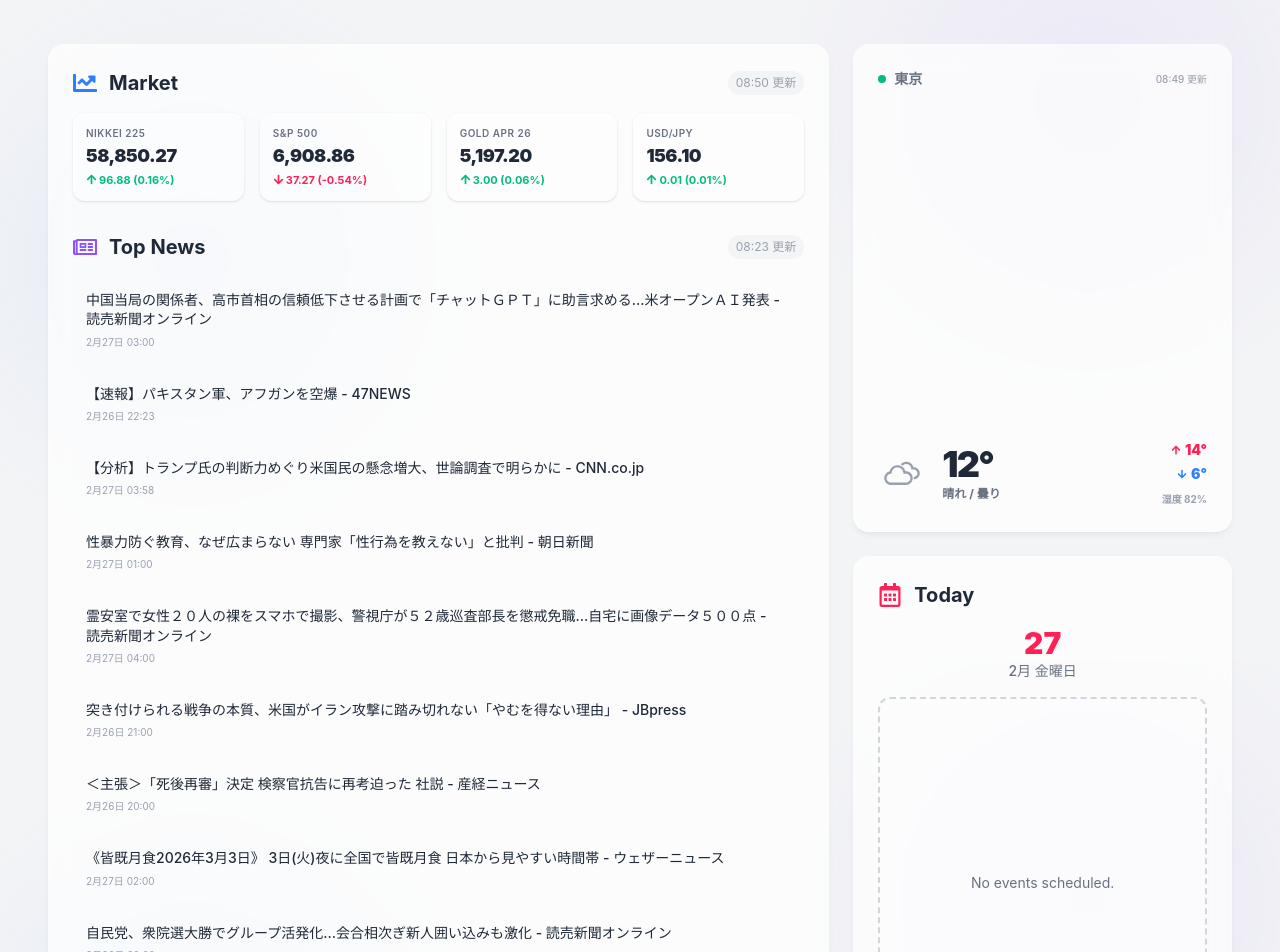
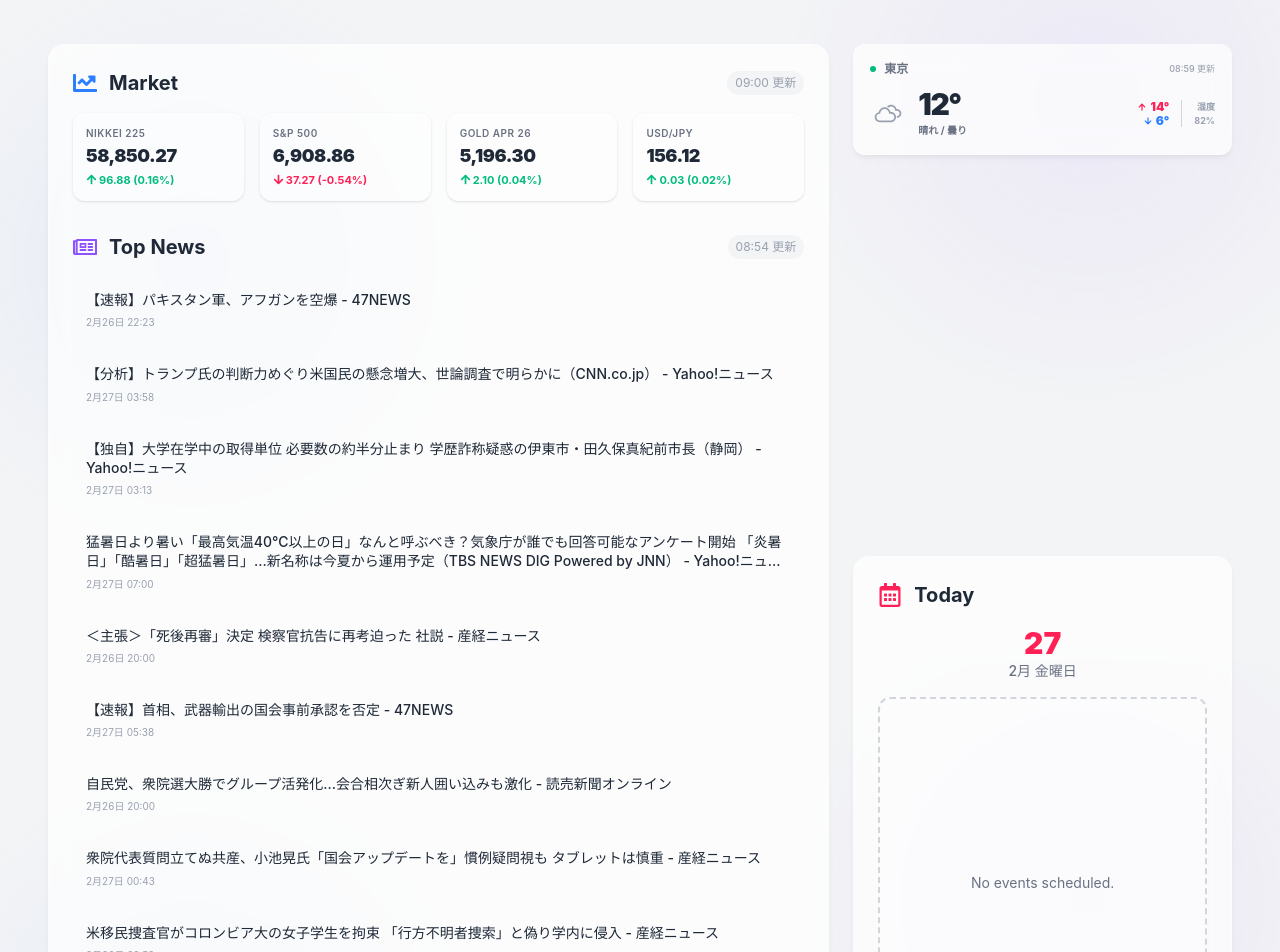
Before and after one commit to kcyth39/personal-dashboard, a React (Vite) app: page / in a window 1280 px wide. Shown: the part 140-1092 px from the top of the page. Built offline with nearby package versions, Linux system fonts and the light colour scheme.

Commit message:
Tweak weather card design to reduce excessive padding and make it more compact

```diff
--- a/public/data/dashboard-data.json
+++ b/public/data/dashboard-data.json
@@ -1,35 +1,25 @@
 {
   "news": {
     "items": [
-      {
-        "title": "中国当局の関係者、高市首相の信頼低下させる計画で「チャットＧＰＴ」に助言求める…米オープンＡＩ発表 - 読売新聞オンライン",
-        "link": "https://news.google.com/rss/articles/CBMiYkFVX3lxTE5TMG9neFBSYWZPaFM4WHRVcGlfaFhsUlFsOFlzTmZIOURybnA3T0VQQ0pEbkZVRnpoZ1U4UzdTRDduLV84R1RwUV9DbmZqUldyQ09RamZDMXRqa29QLVF0MkFn?oc=5",
-        "pubDate": "Fri, 27 Feb 2026 03:00:00 GMT"
-      },
       {
         "title": "【速報】パキスタン軍、アフガンを空爆 - 47NEWS",
         "link": "https://news.google.com/rss/articles/CBMiS0FVX3lxTE5qc3ZqS3MwaFNLdW43OGRBM0ZzV0lVNzNWY0dsQnhWV3habTM1UEY0b2pyMDJNTDVyeHlaSEU0bmxOR25MT2g3aDFQcw?oc=5",
         "pubDate": "Thu, 26 Feb 2026 22:23:18 GMT"
       },
       {
-        "title": "【分析】トランプ氏の判断力めぐり米国民の懸念増大、世論調査で明らかに - CNN.co.jp",
-        "link": "https://news.google.com/rss/articles/CBMiUEFVX3lxTFBlLU9Ublp5c3VxeHZoUHp2MTlLNHMtZlpHN01wQ2hFV1lacFlsYjVwUk8yeE1aUS1MTnlEa3pPamw2bzd5OUtrRjRUUjFQN0My?oc=5",
+        "title": "【分析】トランプ氏の判断力めぐり米国民の懸念増大、世論調査で明らかに（CNN.co.jp） - Yahoo!ニュース",
+        "link": "https://news.google.com/rss/articles/CBMif0FVX3lxTFBnbEtJYmtUNHJwOFhNeUV3TlNGdVUwWmZrRmJ4amE1MXR6bGdGU3k0U3E5dnRGY1ZLbzA1VDdyQ1lGMkkzbEVOYXZBSXphLWdwZzZEYmJFUkpFeUpxVUd6TGVkWVN2TUdBcTB6OGp0R0h0cDM4NzMzdElWZXRCWkE?oc=5",
         "pubDate": "Fri, 27 Feb 2026 03:58:00 GMT"
       },
       {
-        "title": "性暴力防ぐ教育、なぜ広まらない 専門家「性行為を教えない」と批判 - 朝日新聞",
-        "link": "https://news.google.com/rss/articles/CBMiZ0FVX3lxTE1KTmFVT2VGSHpqR0w3TzN1ZUoyWHp5WWxIZkdCOTRyRHpXLXlXS2NEUjJTWUJjREdIZHcxdGNNVENEM1ppd2JmOXFaSHVsZ04yZnhaNC1JMFNsSElQYXdLOWRRUV9KNUE?oc=5",
-        "pubDate": "Fri, 27 Feb 2026 01:00:00 GMT"
+        "title": "【独自】大学在学中の取得単位 必要数の約半分止まり 学歴詐称疑惑の伊東市・田久保真紀前市長（静岡） - Yahoo!ニュース",
+        "link": "https://news.google.com/rss/articles/CBMif0FVX3lxTE5jLTFjRHZ6QnBGZ05JLUpRSjltXzVnS0tXV1FZdlZOQWo3ZlhHcFNsZm5vTzB4c2Q0eFBDZ09MTEt4RVo1SGt0dkdTUUdOM1ZMNjdydGFoOHdISzVZTW1XMUhLWklQdlNLdDBSY0lrTFhkZTQwNVFLcUZsZVREaTQ?oc=5",
+        "pubDate": "Fri, 27 Feb 2026 03:13:01 GMT"
       },
       {
-        "title": "霊安室で女性２０人の裸をスマホで撮影、警視庁が５２歳巡査部長を懲戒免職…自宅に画像データ５００点 - 読売新聞オンライン",
-        "link": "https://news.google.com/rss/articles/CBMiZkFVX3lxTFBjVHNNMkk0emk2Qm1CVlNpRUlTU280ai1Dalh2dTRQeDM3VmpLam1NVEhsVTd5YzdmVE5FckRFVlJEYjRUNUl5ckFmaDBVOHJvdGxSUHB2ZHF2ei1XTWo2VmkzMXFlQQ?oc=5",
-        "pubDate": "Fri, 27 Feb 2026 04:00:00 GMT"
-      },
-      {
-        "title": "突き付けられる戦争の本質、米国がイラン攻撃に踏み切れない「やむを得ない理由」 - JBpress",
-        "link": "https://news.google.com/rss/articles/CBMiVkFVX3lxTE9jS20zVVRra2JUN0NVLUtfNnVaTXd4UDA3b2tiVXpyT3VpUkxpbUhCYjlyanBfY1VSMG1ydWFaeDlzdlNJclNQVFBrbzV5QUxOUFoyTG9R?oc=5",
-        "pubDate": "Thu, 26 Feb 2026 21:00:00 GMT"
+        "title": "猛暑日より暑い「最高気温40℃以上の日」なんと呼ぶべき？気象庁が誰でも回答可能なアンケート開始 「炎暑日」「酷暑日」「超猛暑日」…新名称は今夏から運用予定（TBS NEWS DIG Powered by JNN） - Yahoo!ニュース",
+        "link": "https://news.google.com/rss/articles/CBMif0FVX3lxTE0zVlY4blNNVU5oSFdWV2lieDYxa3dkc2V6cHRsUzl3UnEtajN5RHN5b3ItZUlRNjQtU0dhYThTQnhhWkVsUWJpdnJGWWVfY1FIdVFSR0pJUkUwNFFvWWFEQkoxT3U4WEdHX3FqbTBHU1FKMXh3djFoLWtyMk1yTTQ?oc=5",
+        "pubDate": "Fri, 27 Feb 2026 07:00:01 GMT"
       },
       {
         "title": "＜主張＞「死後再審」決定 検察官抗告に再考迫った 社説 - 産経ニュース",
@@ -37,9 +27,9 @@
         "pubDate": "Thu, 26 Feb 2026 20:00:00 GMT"
       },
       {
-        "title": "《皆既月食2026年3月3日》 3日(火)夜に全国で皆既月食 日本から見やすい時間帯 - ウェザーニュース",
-        "link": "https://news.google.com/rss/articles/CBMiVEFVX3lxTE9OeXc1N3VwaWxFZl9qZEpTTTdFQmFNZUNUOEFvWjE2OUswVjI2VVZFUTlCVUlQSm9kVXFZWV8zbTRHWTJwTVJIdlp1cVhWemFHYVhUUA?oc=5",
-        "pubDate": "Fri, 27 Feb 2026 02:00:00 GMT"
+        "title": "【速報】首相、武器輸出の国会事前承認を否定 - 47NEWS",
+        "link": "https://news.google.com/rss/articles/CBMiS0FVX3lxTE4zWDFycnc2ZlF4UEtqWk1yV2N6S0VxZlUzUXFWamJFRXVYamNha1U2ZE5GTWlZV3lkQ2F0akIyVnN2U2ctaGFJd3ludw?oc=5",
+        "pubDate": "Fri, 27 Feb 2026 05:38:32 GMT"
       },
       {
         "title": "自民党、衆院選大勝でグループ活発化…会合相次ぎ新人囲い込みも激化 - 読売新聞オンライン",
@@ -47,12 +37,22 @@
         "pubDate": "Thu, 26 Feb 2026 20:00:00 GMT"
       },
       {
-        "title": "「国民会議」で議論が始まった消費税減税の「効果」、ドイツや英国の先行事例は…家計への恩恵は限定的？ - 読売新聞オンライン",
-        "link": "https://news.google.com/rss/articles/CBMiZEFVX3lxTFBpMmkwSnFjTVBQTUt1cmtoT1doMTFyTC1IemY3Z0dmWEt1YTJ0ZjBhSGlob2FFdDlGdXMzaURhYmtISk5fZTFqTTYyeVg3dHNCb3NiSzVTN1VEdjVPWXYxUG9udkc?oc=5",
-        "pubDate": "Thu, 26 Feb 2026 20:00:00 GMT"
+        "title": "衆院代表質問立てぬ共産、小池晃氏「国会アップデートを」慣例疑問視も タブレットは慎重 - 産経ニュース",
+        "link": "https://news.google.com/rss/articles/CBMidkFVX3lxTE0wRGNFME9HeDB6RnZfWlFnZnI2VmZYc2kwQlZnbzNkZzRTUVNEWDJOYWZRUGNKRGhYdmduLV93bmVXbDI4Qm1XcGtjYlM3Z1NzQnZHcGY0LU5GaWNVOGt5SlA3ZkpXXy0yLTF1NWV2TzhtU0JoUUE?oc=5",
+        "pubDate": "Fri, 27 Feb 2026 00:43:09 GMT"
+      },
+      {
+        "title": "米移民捜査官がコロンビア大の女子学生を拘束 「行方不明者捜索」と偽り学内に侵入 - 産経ニュース",
+        "link": "https://news.google.com/rss/articles/CBMidkFVX3lxTE9YQkRITFBaM2duUTBJd3dVYjhNUldUdlFZanJ4RTMyeDlnNHNXNDVTaW01WHJwVzhBVExCRGNmT1R0S3Vtb2tTT045aTI5LUNTVVlSRkdacWxsSXVZbWR1cXpnRHRhNlIxdDZxb2RZX1lBUEFnWnc?oc=5",
+        "pubDate": "Thu, 26 Feb 2026 23:52:19 GMT"
+      },
+      {
+        "title": "長引くウクライナ戦争で親政府派ロシア軍事ブロガーらも冷ややかに…「目標不明」（ハンギョレ新聞） - Yahoo!ニュース",
+        "link": "https://news.google.com/rss/articles/CBMif0FVX3lxTE5YcmZSNmZWQlZEMC1ZejB2MHhrZ254T3llR2V1akpfSjZOY2U1U3hldXJLaVVITUV3MDROTEI1ZkFSa2p6NzBMb0FPWjFuNUtRbW1yRU1LcjlleTJvQWI1ZWpKT2xPa3NoQzgtVlVzMGFqSkc1dE5HUmhUX0ZEQ0U?oc=5",
+        "pubDate": "Thu, 26 Feb 2026 21:54:50 GMT"
       }
     ],
-    "lastUpdated": "2026-02-27T08:23:20.442Z"
+    "lastUpdated": "2026-02-27T08:54:41.163Z"
   },
   "market": {
     "data": {
@@ -73,23 +73,23 @@
         "name": "S&P 500"
       },
       "gold": {
-        "price": 5197.2,
-        "change": 3,
-        "changePercent": 0.057756726,
+        "price": 5196.3,
+        "change": 2.0996094,
+        "changePercent": 0.04042219,
         "currency": "USD",
         "symbol": "GC=F",
         "name": "Gold Apr 26"
       },
       "usdjpy": {
-        "price": 156.098,
-        "change": 0.008010864,
-        "changePercent": 0.0051325047,
+        "price": 156.117,
+        "change": 0.027008057,
+        "changePercent": 0.0173021,
         "currency": "JPY",
         "symbol": "USDJPY=X",
         "name": "USD/JPY"
       }
     },
-    "lastUpdated": "2026-02-27T08:50:57.374Z"
+    "lastUpdated": "2026-02-27T09:00:57.377Z"
   },
   "weather": {
     "current": {
@@ -102,6 +102,6 @@
       "tempMin": 6.3,
       "weatherCode": 3
     },
-    "lastUpdated": "2026-02-27T08:49:42.367Z"
+    "lastUpdated": "2026-02-27T08:59:40.999Z"
   }
 }
--- a/src/components/WeatherCard.jsx
+++ b/src/components/WeatherCard.jsx
@@ -48,43 +48,45 @@ export default function WeatherCard() {
     const weather = getWeatherInfo(data.current.weatherCode);
 
     return (
-        <div className={`glass-panel p-6 rounded-2xl flex flex-col h-full overflow-hidden bg-gradient-to-br ${weather.color}`}>
-            <div className="flex items-center justify-between mb-2">
-                <span className="text-sm font-bold text-gray-500 dark:text-gray-400 flex items-center">
-                    <span className="w-2 h-2 bg-emerald-500 rounded-full mr-2"></span>
+        <div className={`glass-panel p-4 rounded-xl flex flex-col overflow-hidden bg-gradient-to-br ${weather.color}`}>
+            <div className="flex items-center justify-between mb-3">
+                <span className="text-xs font-bold text-gray-500 dark:text-gray-400 flex items-center">
+                    <span className="w-1.5 h-1.5 bg-emerald-500 rounded-full mr-2"></span>
                     {locationName}
                 </span>
-                <span className="text-[10px] text-gray-400 font-medium">
+                <span className="text-[9px] text-gray-400 font-medium">
                     {new Date(data.lastUpdated).toLocaleTimeString('ja-JP', { hour: '2-digit', minute: '2-digit' })} 更新
                 </span>
             </div>
 
-            <div className="flex items-center justify-between mt-auto">
-                <div className="flex items-center space-x-4">
-                    <div className="text-5xl">
+            <div className="flex items-center justify-between">
+                <div className="flex items-center space-x-3">
+                    <div className="text-4xl">
                         {weather.icon}
                     </div>
                     <div>
-                        <div className="text-4xl font-black tracking-tighter leading-none">
+                        <div className="text-3xl font-black tracking-tighter leading-none">
                             {Math.round(data.current.temp)}°
                         </div>
-                        <div className="text-xs font-bold text-gray-500 dark:text-gray-400 mt-1">
+                        <div className="text-[10px] font-bold text-gray-500 dark:text-gray-400 mt-1">
                             {weather.label}
                         </div>
                     </div>
                 </div>
 
-                <div className="text-right space-y-1">
-                    <div className="flex items-center justify-end text-rose-500 font-black text-sm">
-                        <FaArrowUp className="text-[10px] mr-1" />
-                        {Math.round(data.daily.tempMax)}°
+                <div className="text-right flex items-center space-x-3">
+                    <div className="space-y-0.5">
+                        <div className="flex items-center justify-end text-rose-500 font-black text-xs leading-none">
+                            <FaArrowUp className="text-[8px] mr-1" />
+                            {Math.round(data.daily.tempMax)}°
+                        </div>
+                        <div className="flex items-center justify-end text-blue-500 font-black text-xs leading-none">
+                            <FaArrowDown className="text-[8px] mr-1" />
+                            {Math.round(data.daily.tempMin)}°
+                        </div>
                     </div>
-                    <div className="flex items-center justify-end text-blue-500 font-black text-sm">
-                        <FaArrowDown className="text-[10px] mr-1" />
-                        {Math.round(data.daily.tempMin)}°
-                    </div>
-                    <div className="text-[10px] text-gray-400 font-bold mt-2">
-                        湿度 {data.current.humidity}%
+                    <div className="text-[9px] text-gray-400 font-bold border-l border-gray-300 dark:border-gray-700 pl-3">
+                        湿度<br />{data.current.humidity}%
                     </div>
                 </div>
             </div>
```
